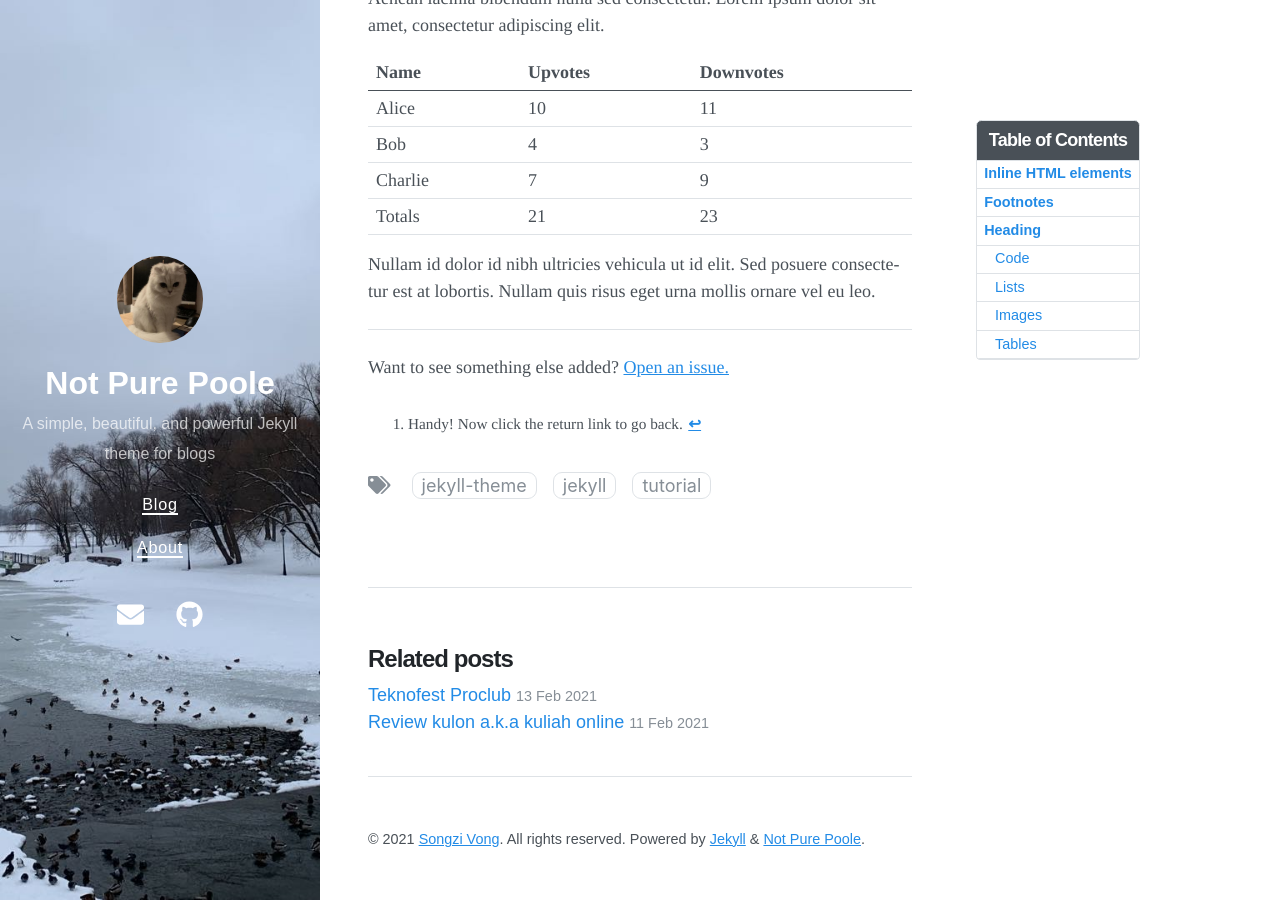
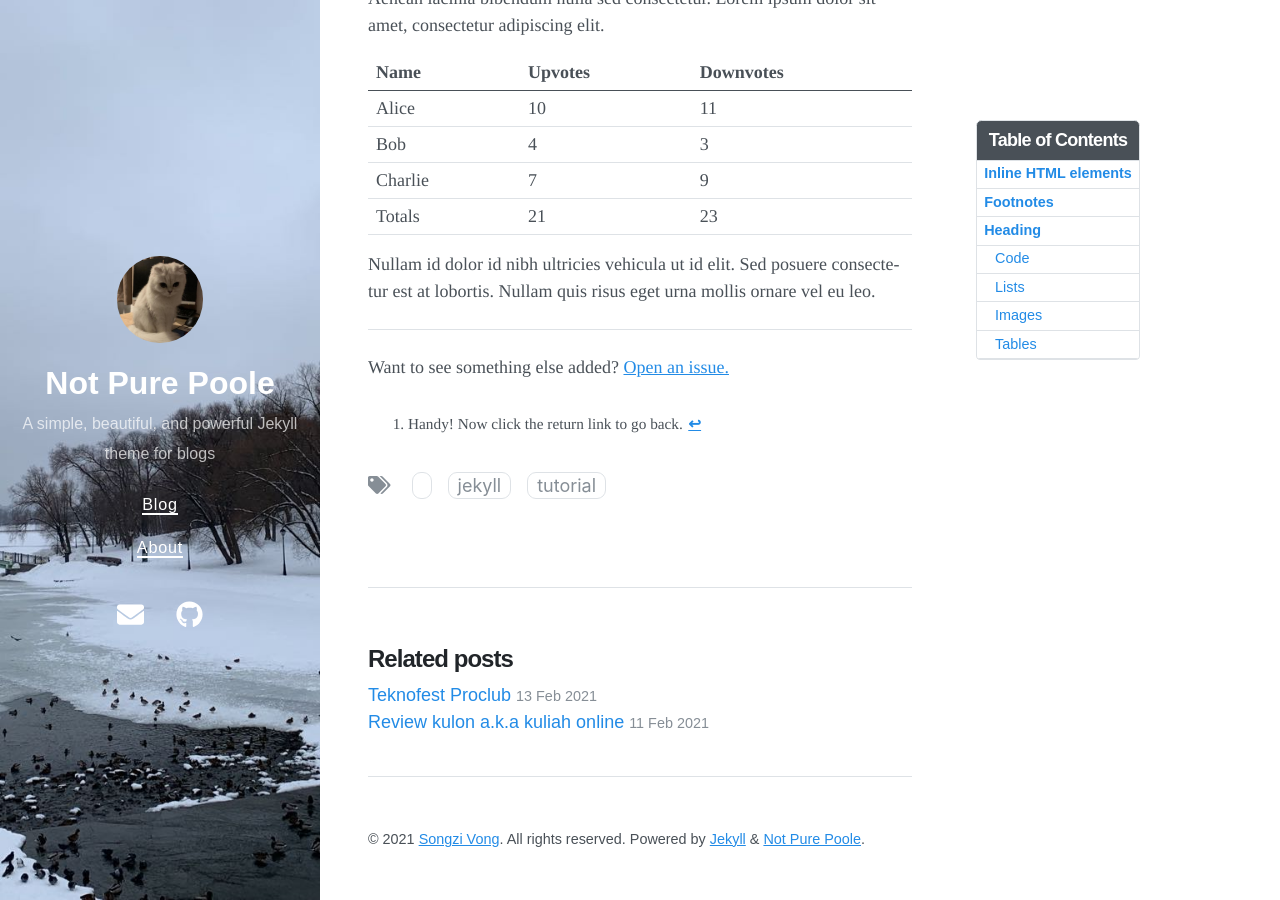
Before and after one commit to stackbit-projects/farisproclub-29731, a Jekyll site: the page built from _posts/2020-09-29-welcome-to-not-pure-poole.md, in a window 1280 px wide and 900 px high, scrolled down 4540 px. Built offline with Jekyll 4.4.1, drawn with Linux system fonts in a browser that asks for light colours; nearby versions of some CDN libraries.

Commit message:
2020-09-29-welcome-to-not-pure-poole.md: updated tags

```diff
--- a/_posts/2020-09-29-welcome-to-not-pure-poole.md
+++ b/_posts/2020-09-29-welcome-to-not-pure-poole.md
@@ -4,7 +4,7 @@ title: 'First post :  buat blog pakai jekyllrb'
 date: '2021-02-10T21:49'
 last_modified_at: '2020-10-01 01:08:25 +0800'
 tags:
-  - jekyll theme
+  - ''
   - jekyll
   - tutorial
 toc: true
```
